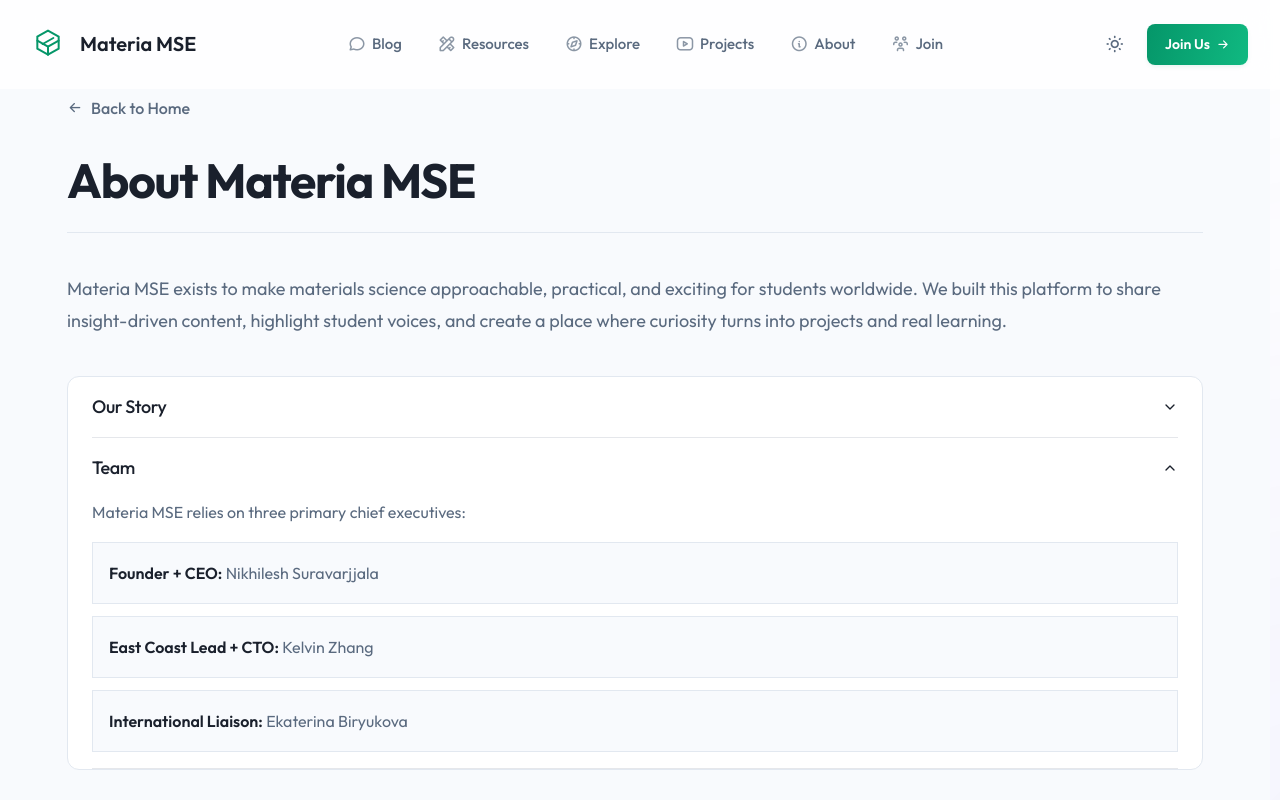
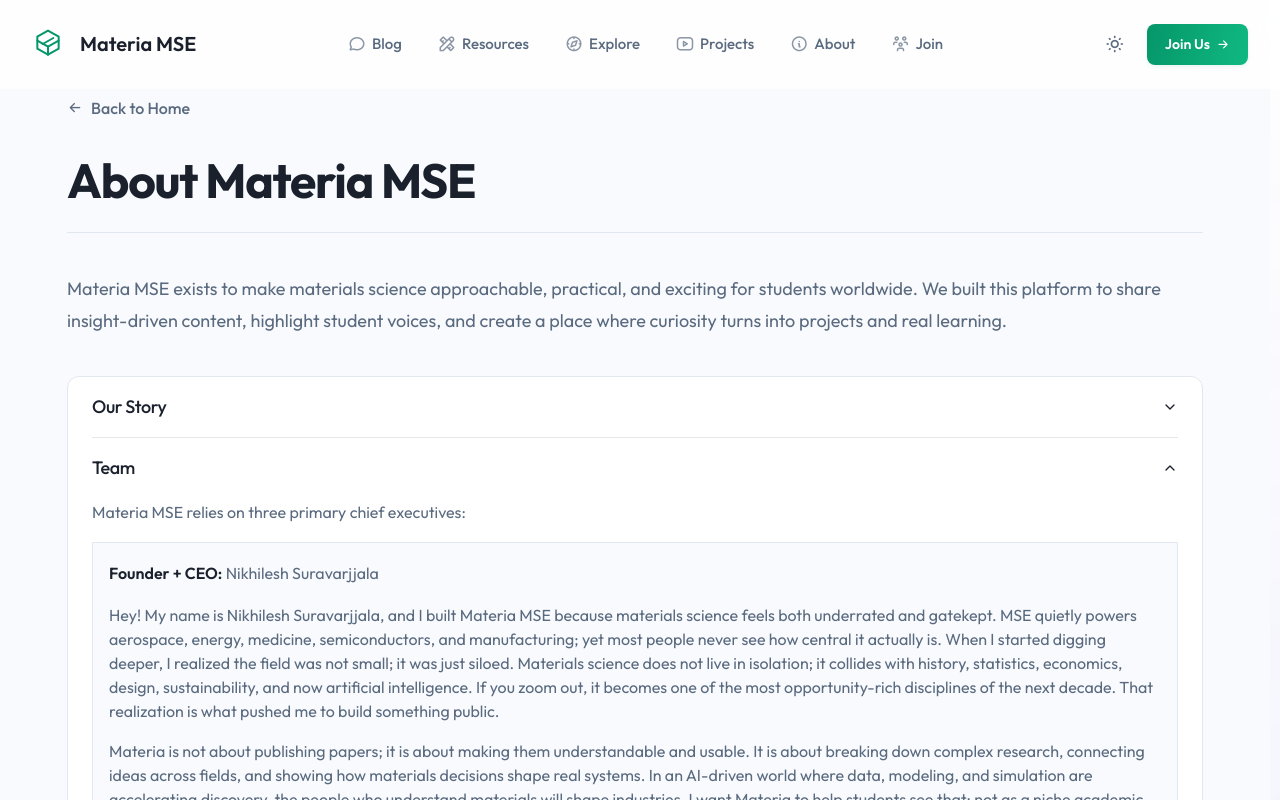
Before and after one commit to nikhilesh-s/materia-mse, a Next.js app in the folder MateriaMSE/: page /about in a window 1280 px wide. Both pictures are taken after a click on the button "Team". Shown: the top 800 px of the page. Built offline with nearby package versions, Linux system fonts and the light colour scheme.

Commit message:
Add founder officer bio text to About page

```diff
--- a/MateriaMSE/components/pages/about-page.tsx
+++ b/MateriaMSE/components/pages/about-page.tsx
@@ -63,6 +63,34 @@ export function AboutPage({ isActive }: AboutPageProps) {
                 <li className="rounded-lg border border-[var(--border-light)] p-4 bg-[var(--bg-soft-light)]">
                   <span className="font-semibold text-[var(--text-heading-light)]">Founder + CEO:</span> Nikhilesh
                   Suravarjjala
+                  <div className="mt-4 space-y-4 text-sm md:text-base leading-relaxed text-secondary">
+                    <p>
+                      Hey! My name is Nikhilesh Suravarjjala, and I built Materia MSE because materials science feels
+                      both underrated and gatekept. MSE quietly powers aerospace, energy, medicine, semiconductors,
+                      and manufacturing; yet most people never see how central it actually is. When I started digging
+                      deeper, I realized the field was not small; it was just siloed. Materials science does not live
+                      in isolation; it collides with history, statistics, economics, design, sustainability, and now
+                      artificial intelligence. If you zoom out, it becomes one of the most opportunity-rich disciplines
+                      of the next decade. That realization is what pushed me to build something public.
+                    </p>
+                    <p>
+                      Materia is not about publishing papers; it is about making them understandable and usable. It is
+                      about breaking down complex research, connecting ideas across fields, and showing how materials
+                      decisions shape real systems. In an AI-driven world where data, modeling, and simulation are
+                      accelerating discovery, the people who understand materials will shape industries. I want Materia
+                      to help students see that; not as a niche academic path, but as a launchpad. There is room for
+                      builders, analysts, storytellers, coders, and researchers here. The field is still growing; the
+                      surface has barely been scratched :)
+                    </p>
+                    <p>
+                      For me, Materia is also where I can host my projects, test ideas, and build in public. It is a
+                      place for feedback; a place to refine research questions; a place to connect with people who
+                      think deeply about materials. I want it to grow into a platform where interdisciplinary thinking
+                      is normal; where projects, analysis, and experimentation live side by side. I am not building
+                      Materia because I have all the answers; I am building it because I believe the future of
+                      materials science should be open, collaborative, and, most importantly, bold.
+                    </p>
+                  </div>
                 </li>
                 <li className="rounded-lg border border-[var(--border-light)] p-4 bg-[var(--bg-soft-light)]">
                   <span className="font-semibold text-[var(--text-heading-light)]">East Coast Lead + CTO:</span>{' '}
```
